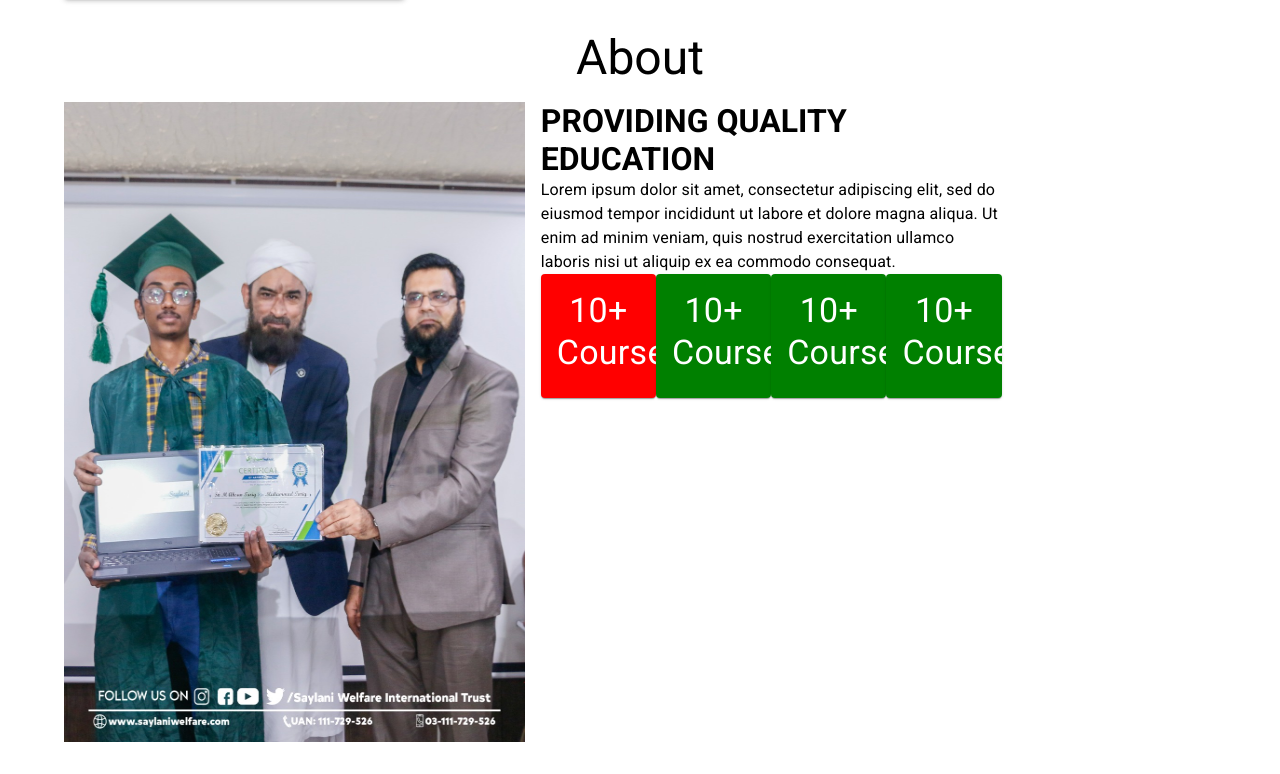
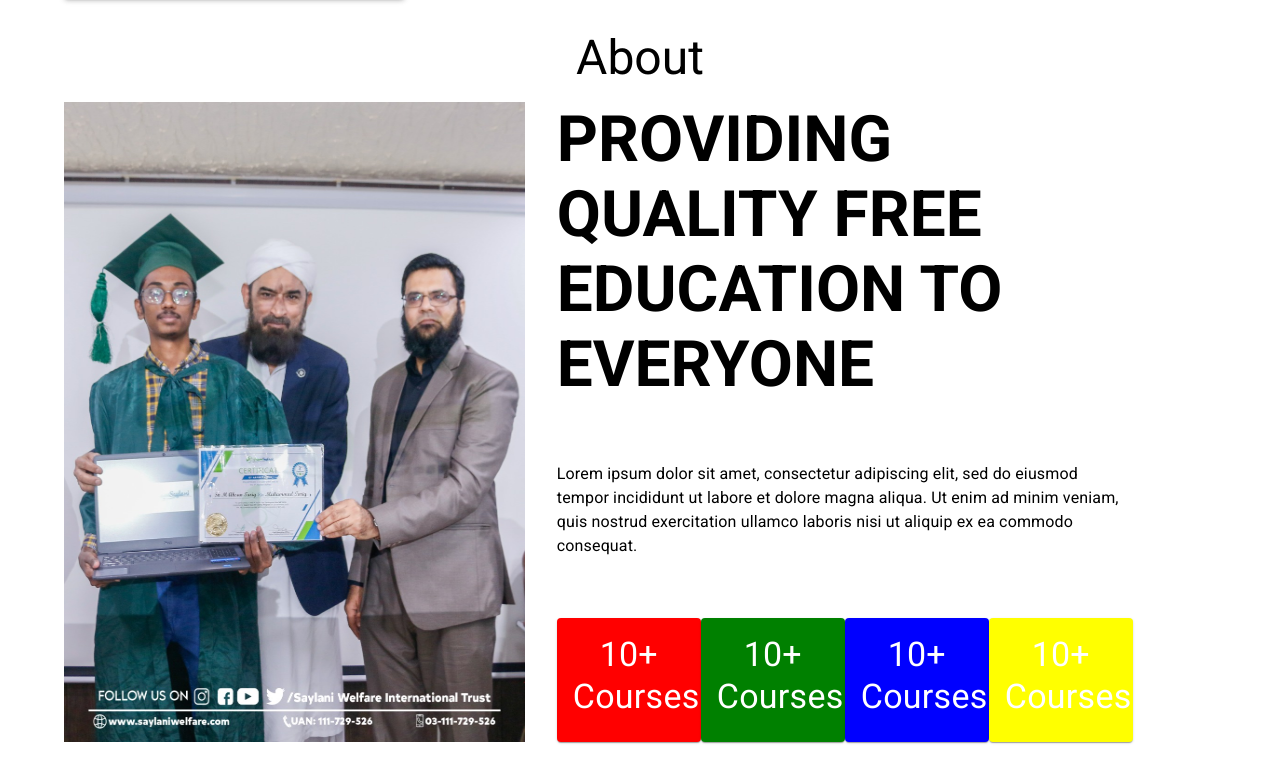
Before and after one commit to HassanShahid025/smit, a React (Create React App) app: page / in a window 1280 px wide. Shown: the part 1389-2163 px from the top of the page. Built offline with nearby package versions, Linux system fonts and the light colour scheme.

Commit message:
cards fixed

```diff
--- a/src/components/about/About.css
+++ b/src/components/about/About.css
@@ -11,12 +11,24 @@
 .about-img-container{
     width: 40%;
     height: 40rem;
-    margin-right: 1rem;
+    margin-right: 2rem;
 }
 
 .about-text{
-    width: 40%;
+    width: 50%;
+    display: flex;
+    flex-direction: column;
+    justify-content: space-between;
 }
+.about-text h1{
+    font-size: 4rem;
+}
+
 .card-container{
     display: flex;
+
 }
+.card-container * >{
+    margin-left: 2rem;
+    width: 4rem;
+}
--- a/src/components/about/About.tsx
+++ b/src/components/about/About.tsx
@@ -1,4 +1,5 @@
 import { Card, CardContent, CardMedia, Container, Grid, Typography } from '@mui/material';
+import AboutCards from './Card';
 import * as React from 'react';
 import './About.css'
 import aboutImg from '../images/about3.jpg'
@@ -13,52 +14,11 @@ const About = () => {
                     <img src={aboutImg} alt="image" className='about-img'/>
                 </div >
                 <div className='about-text'>
-                    <h1>PROVIDING QUALITY EDUCATION</h1>
+                    <h1>PROVIDING QUALITY  FREE EDUCATION TO EVERYONE </h1>
                     <Typography variant="body1">
                     Lorem ipsum dolor sit amet, consectetur adipiscing elit, sed do eiusmod tempor incididunt ut labore et dolore magna aliqua. Ut enim ad minim veniam, quis nostrud exercitation ullamco laboris nisi ut aliquip ex ea commodo consequat.
                     </Typography>
-                    <div className='card-container'>
-                        <Card sx={{ maxWidth: 250,backgroundColor:'red' }}>
-                            <CardContent>
-                                <Typography variant="h4" color="white" textAlign='center'>
-                                10+
-                                </Typography>
-                                <Typography variant="h4" color="white">
-                                Courses
-                                </Typography>
-                            </CardContent>
-                        </Card>
-                        <Card sx={{ maxWidth: 150,backgroundColor:'green' }}>
-                            <CardContent>
-                                <Typography variant="h4" color="white" textAlign='center'>
-                                10+
-                                </Typography>
-                                <Typography variant="h4" color="white">
-                                Courses
-                                </Typography>
-                            </CardContent>
-                        </Card>
-                        <Card sx={{ maxWidth: 150,backgroundColor:'green' }}>
-                            <CardContent>
-                                <Typography variant="h4" color="white" textAlign='center'>
-                                10+
-                                </Typography>
-                                <Typography variant="h4" color="white">
-                                Courses
-                                </Typography>
-                            </CardContent>
-                        </Card>
-                        <Card sx={{ maxWidth: 250,backgroundColor:'green' }}>
-                            <CardContent>
-                                <Typography variant="h4" color="white" textAlign='center'>
-                                10+
-                                </Typography>
-                                <Typography variant="h4" color="white">
-                                Courses
-                                </Typography>
-                            </CardContent>
-                        </Card>
-                   </div>
+                    <AboutCards/>
                 </div>
             </div>
         </Container>
--- /dev/null
+++ b/src/components/about/Card.tsx
@@ -0,0 +1,50 @@
+import { Card, CardContent, Typography } from "@mui/material"
+
+const AboutCards = () =>{
+    return(
+        <div className='card-container'>
+            <Card sx={{ maxWidth: 250,backgroundColor:'red' }}>
+                <CardContent>
+                    <Typography variant="h4" color="white" textAlign='center'>
+                    10+
+                    </Typography>
+                    <Typography variant="h4" color="white">
+                    Courses
+                    </Typography>
+                </CardContent>
+            </Card>
+            <Card sx={{ maxWidth: 150,backgroundColor:'green' }}>
+                <CardContent>
+                    <Typography variant="h4" color="white" textAlign='center'>
+                    10+
+                    </Typography>
+                    <Typography variant="h4" color="white">
+                    Courses
+                    </Typography>
+                </CardContent>
+            </Card>
+            <Card sx={{ maxWidth: 150,backgroundColor:'blue' }}>
+                <CardContent>
+                    <Typography variant="h4" color="white" textAlign='center'>
+                    10+
+                    </Typography>
+                    <Typography variant="h4" color="white">
+                    Courses
+                    </Typography>
+                </CardContent>
+            </Card>
+            <Card sx={{ maxWidth: 250,backgroundColor:'yellow' }}>
+                <CardContent>
+                    <Typography variant="h4" color="white" textAlign='center'>
+                    10+
+                    </Typography>
+                    <Typography variant="h4" color="white">
+                    Courses
+                    </Typography>
+                </CardContent>
+            </Card>
+        </div>
+    )
+}
+
+export default AboutCards;
```
